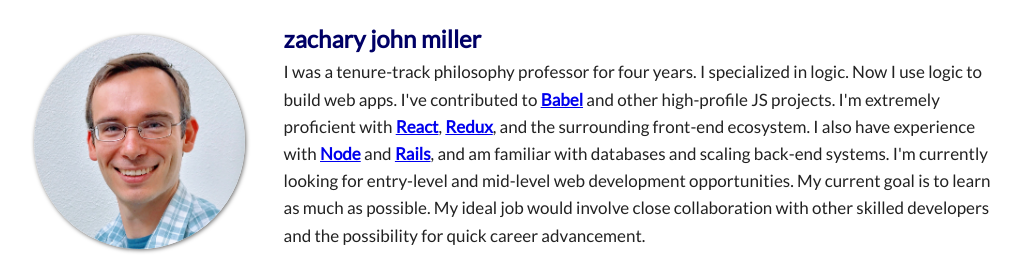
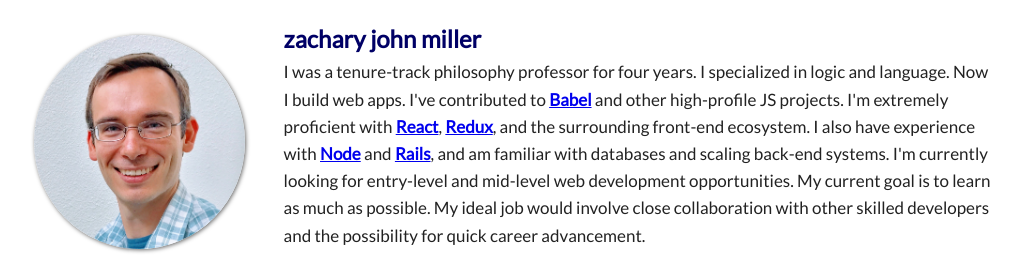
Before and after one commit to zjmiller/zjmiller.github.io, a plain HTML site: page index.html in a window 1280 px wide. Shown: the top 262 px of the page, without its empty margins (126-1150 px from the left). Drawn offline with Linux system fonts and the light colour scheme.

Commit message:
Tweak website wording

```diff
--- a/index.html
+++ b/index.html
@@ -34,7 +34,7 @@
             </div>
             <div class="section-body">
               <p>
-                I was a tenure-track philosophy professor for four years. I specialized in logic. Now I use logic to build web apps. I've contributed to <a href="https://babeljs.io/">Babel</a> and other high-profile JS projects. I'm extremely proficient with <a href="https://facebook.github.io/react/">React</a>, <a href="http://redux.js.org/">Redux</a>, and the surrounding front-end ecosystem. I also have experience with <a href="https://nodejs.org/">Node</a> and <a href="http://rubyonrails.org/">Rails</a>, and am familiar with databases and scaling back-end systems. I'm currently looking for entry-level and mid-level web development opportunities. My current goal is to learn as much as possible. My ideal job would involve close collaboration with other skilled developers and the possibility for quick career advancement.
+                I was a tenure-track philosophy professor for four years. I specialized in logic and language. Now I build web apps. I've contributed to <a href="https://babeljs.io/">Babel</a> and other high-profile JS projects. I'm extremely proficient with <a href="https://facebook.github.io/react/">React</a>, <a href="http://redux.js.org/">Redux</a>, and the surrounding front-end ecosystem. I also have experience with <a href="https://nodejs.org/">Node</a> and <a href="http://rubyonrails.org/">Rails</a>, and am familiar with databases and scaling back-end systems. I'm currently looking for entry-level and mid-level web development opportunities. My current goal is to learn as much as possible. My ideal job would involve close collaboration with other skilled developers and the possibility for quick career advancement.
               </p>
             </div>
           </section>
```
